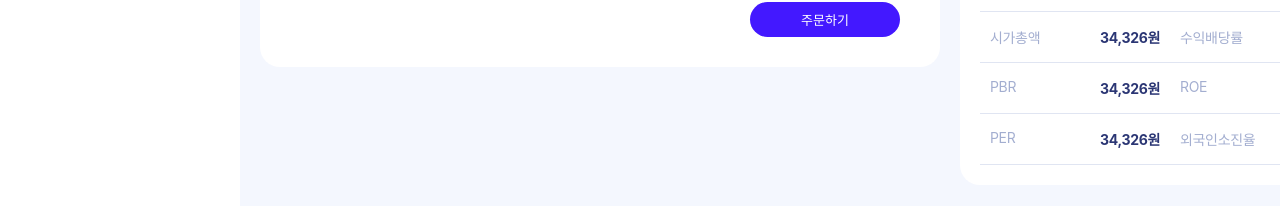
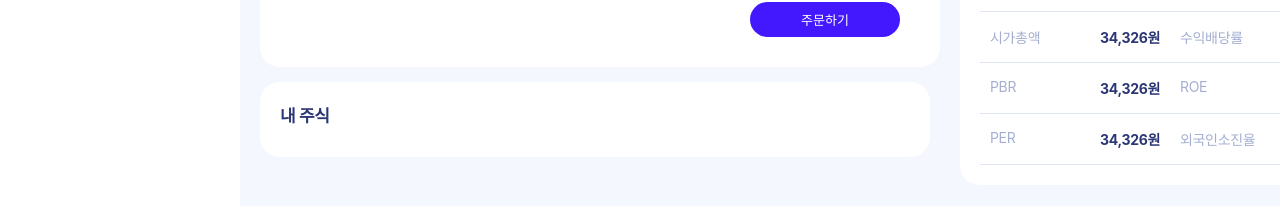
Before and after one commit to JOY-StockExchange/Front, a React (Create React App) app: page /stockpage/1 in a window 1280 px wide. Shown: the part 552-758 px from the top of the page. Built offline with nearby package versions, Linux system fonts and the light colour scheme.

Commit message:
stockpage component 구현

```diff
--- /dev/null
+++ b/src/components/container/StockPage/MyRecord.js
@@ -0,0 +1,10 @@
+import '../container.css';
+
+const MyRecord = () => {
+    return (
+        <div className='container container__myrecord'>
+            <div className='container__title'>내 주식</div>
+        </div>
+    )
+}
+export default MyRecord;
--- a/src/components/container/container.css
+++ b/src/components/container/container.css
@@ -90,6 +90,10 @@
     background-color: #ffffff;
     display: flex;
     overflow: auto;
+}
+
+.container__myrecord{
+    margin-top: 15px;
 }
 
 .container__orderbook{
--- a/src/pages/StockPage.js
+++ b/src/pages/StockPage.js
@@ -2,6 +2,7 @@ import StockChart from '../components/container/StockPage/StockChart';
 import Order from '../components/container/StockPage/Order';
 import OrderBook from '../components/container/StockPage/OrderBook';
 import StockInfo from '../components/container/StockPage/StockInfo';
+import MyRecord from '../components/container/StockPage/MyRecord';
 import './page.css';
 
 const StockPage = () => {
@@ -16,6 +17,8 @@ const StockPage = () => {
             <section className='stockpage__section1'>
                 <StockChart />
                 <Order />
+                {/*내 주식일때만 */}
+                <MyRecord />
             </section>
             <section className='stockpage__section2'>
                 <OrderBook />
```
